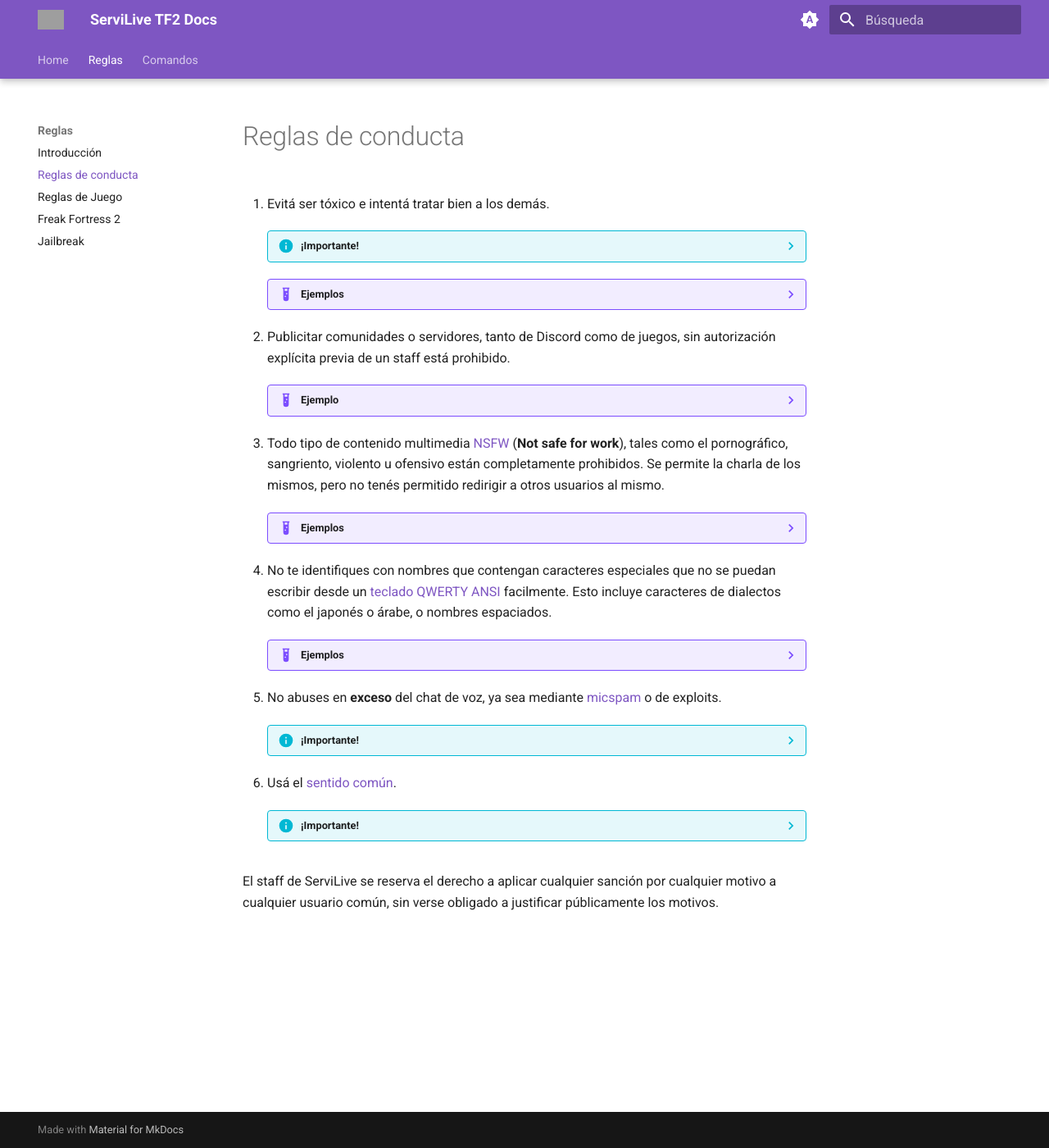
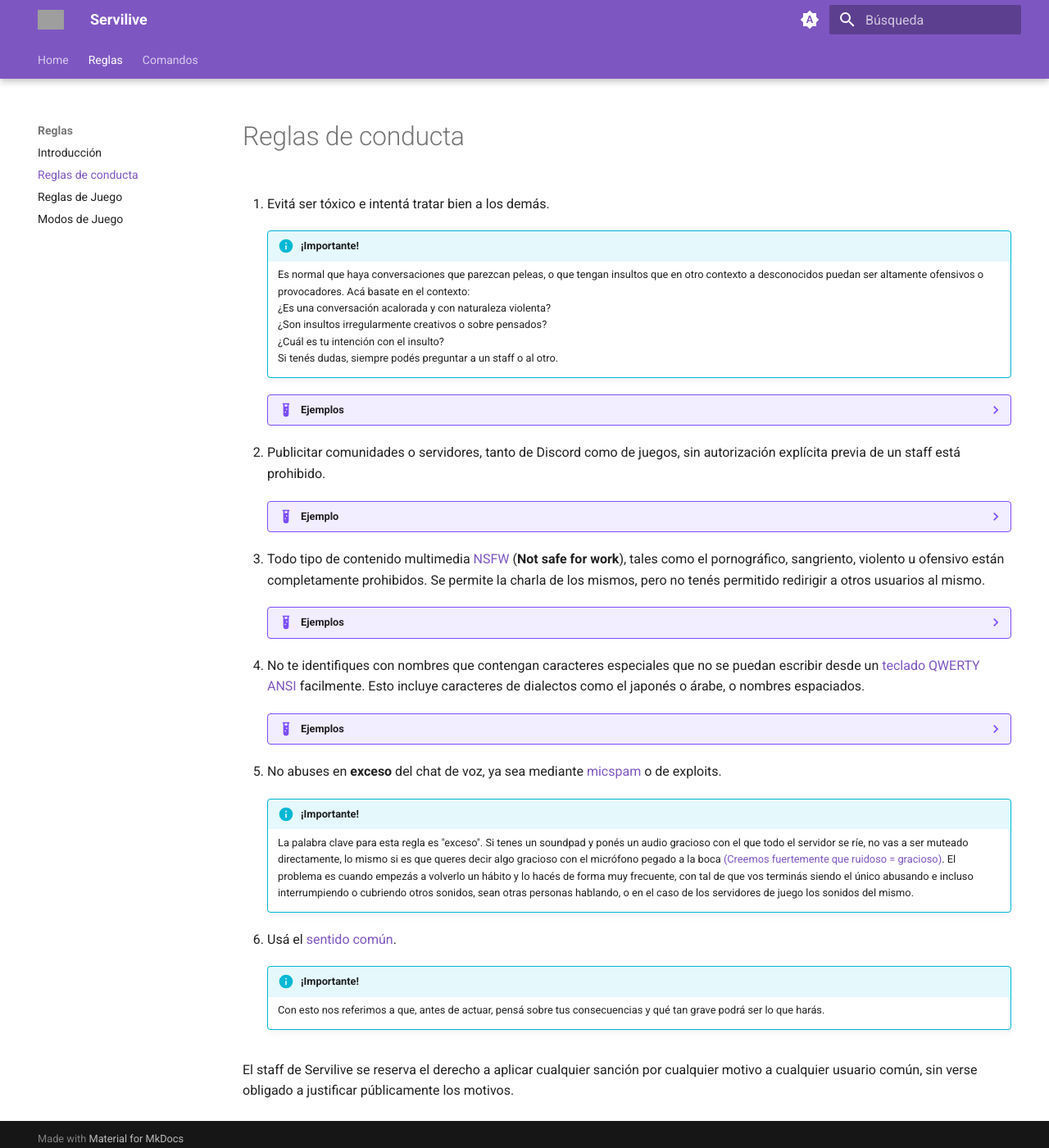
Before and after one commit to patagoniawarriors/docs, an MkDocs documentation site: the page built from docs/reglas/generales.md, in a window 1280 px wide and 1400 px high. Shown: the whole window at 82% size. Built offline with MkDocs 1.6.1 and Material for MkDocs 9.7.7, drawn with Linux system fonts in a browser that asks for light colours; grey boxes are pictures that could not be loaded.

Commit message:
fortniteeee 2

```diff
--- a/docs/reglas/generales.md
+++ b/docs/reglas/generales.md
@@ -2,7 +2,7 @@
 
 1. Evitá ser tóxico e intentá tratar bien a los demás.
 
-    ??? info "¡Importante!"
+    !!! info "¡Importante!"
 
         Es normal que haya conversaciones que parezcan peleas, o que tengan insultos que en otro contexto a desconocidos puedan ser altamente ofensivos o provocadores. Acá basate en el contexto:
         ¿Es una conversación acalorada y con naturaleza violenta?
@@ -40,14 +40,14 @@
 
 5. No abuses en **exceso** del chat de voz, ya sea mediante [micspam](https://www.urbandictionary.com/define.php?term=Mic+Spam) o de exploits.
 
-    ??? info "¡Importante!"
+    !!! info "¡Importante!"
 
         La palabra clave para esta regla es "exceso". Si tenes un soundpad y ponés un audio gracioso con el que todo el servidor se ríe, no vas a ser muteado directamente, lo mismo si es que queres decir algo gracioso con el micrófono pegado a la boca [(Creemos fuertemente que ruidoso = gracioso)](https://www.youtube.com/@SrPelo). El problema es cuando empezás a volverlo un hábito y lo hacés de forma muy frecuente, con tal de que vos terminás siendo el único abusando e incluso interrumpiendo o cubriendo otros sonidos, sean otras personas hablando, o en el caso de los servidores de juego los sonidos del mismo.
 
 6. Usá el [sentido común](../assets/sentido-comun.png).
 
-    ??? info "¡Importante!"
+    !!! info "¡Importante!"
 
         Con esto nos referimos a que, antes de actuar, pensá sobre tus consecuencias y qué tan grave podrá ser lo que harás.
 
-El staff de ServiLive se reserva el derecho a aplicar cualquier sanción por cualquier motivo a cualquier usuario común, sin verse obligado a justificar públicamente los motivos.
+El staff de Servilive se reserva el derecho a aplicar cualquier sanción por cualquier motivo a cualquier usuario común, sin verse obligado a justificar públicamente los motivos.
--- a/mkdocs.yml
+++ b/mkdocs.yml
@@ -1,4 +1,4 @@
-site_name: ServiLive TF2 Docs
+site_name: Servilive
 site_url: https://docs.servilive.cl
 theme:
   logo: assets/ss.svg
@@ -16,6 +16,8 @@ theme:
     - navigation.expand
     - navigation.indexes
     - toc.follow
+    - toc.integrate
+    - navigation.indexes
   palette:
     # Palette toggle for automatic mode
     - media: "(prefers-color-scheme)"
@@ -46,11 +48,10 @@ nav:
     - Introducción: reglas/intro.md
     - Reglas de conducta: reglas/generales.md
     - Reglas de Juego: reglas/juegos.md
-    - Freak Fortress 2: reglas/ff2.md
-    - Jailbreak: reglas/jb.md
+    - Modos de Juego: reglas/gamemodes.md
   - Comandos:
-    - Usuarios: comandos/usuarios.md
-    - VIPs: comandos/vips.md
+    - Usuarios: cmds/usuarios.md
+    - VIPs: cmds/vips.md
 
 markdown_extensions:
   - admonition
```
Also changed, not shown: README.md (+1 -1 lines), docs/reglas/ff2.md (deleted, +0 -16 lines), docs/reglas/gamemodes.md (added, +165 -0 lines), docs/reglas/intro.md (+1 -1 lines), docs/reglas/juegos.md (+3 -5 lines), docs/assets/servilive.svg (deleted).
